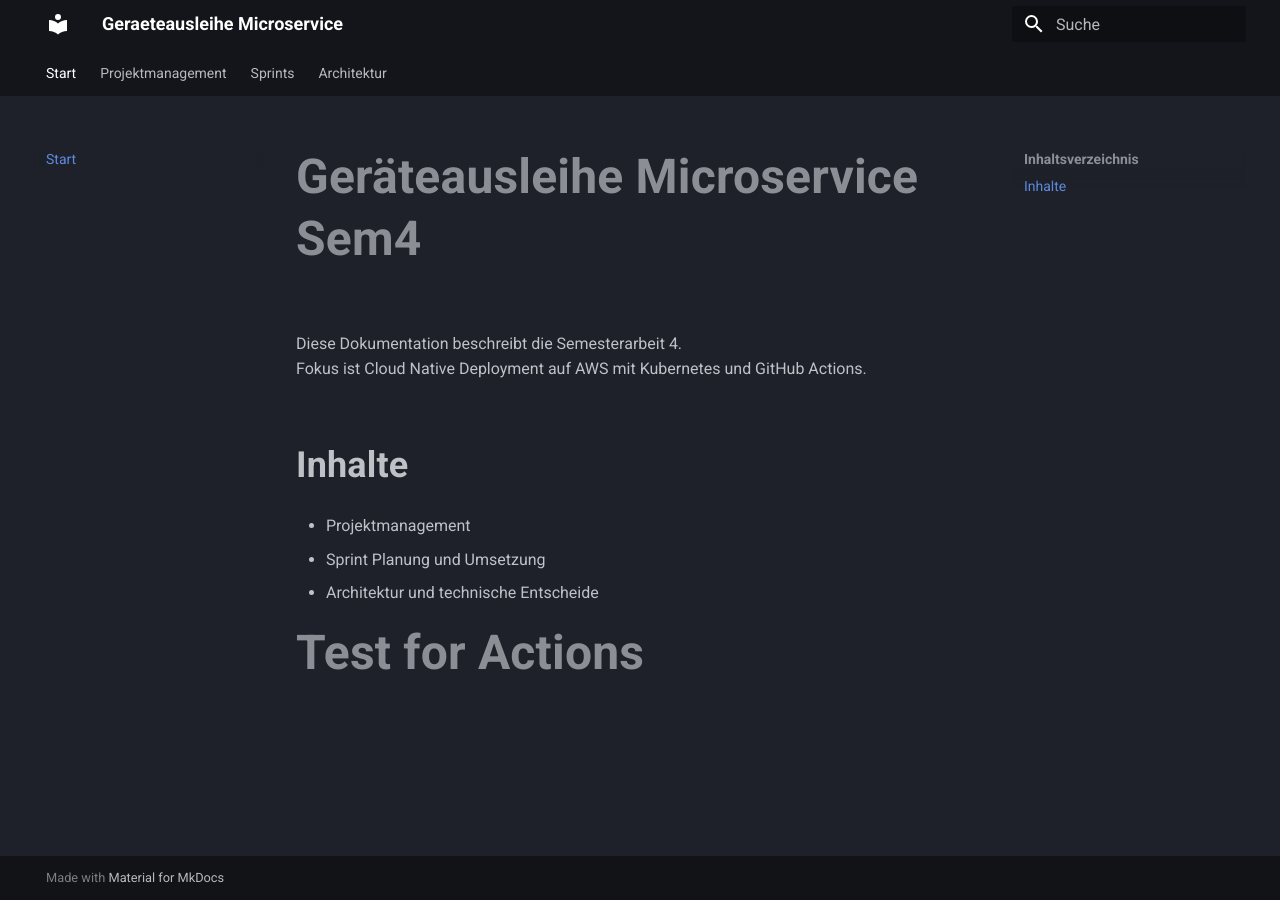
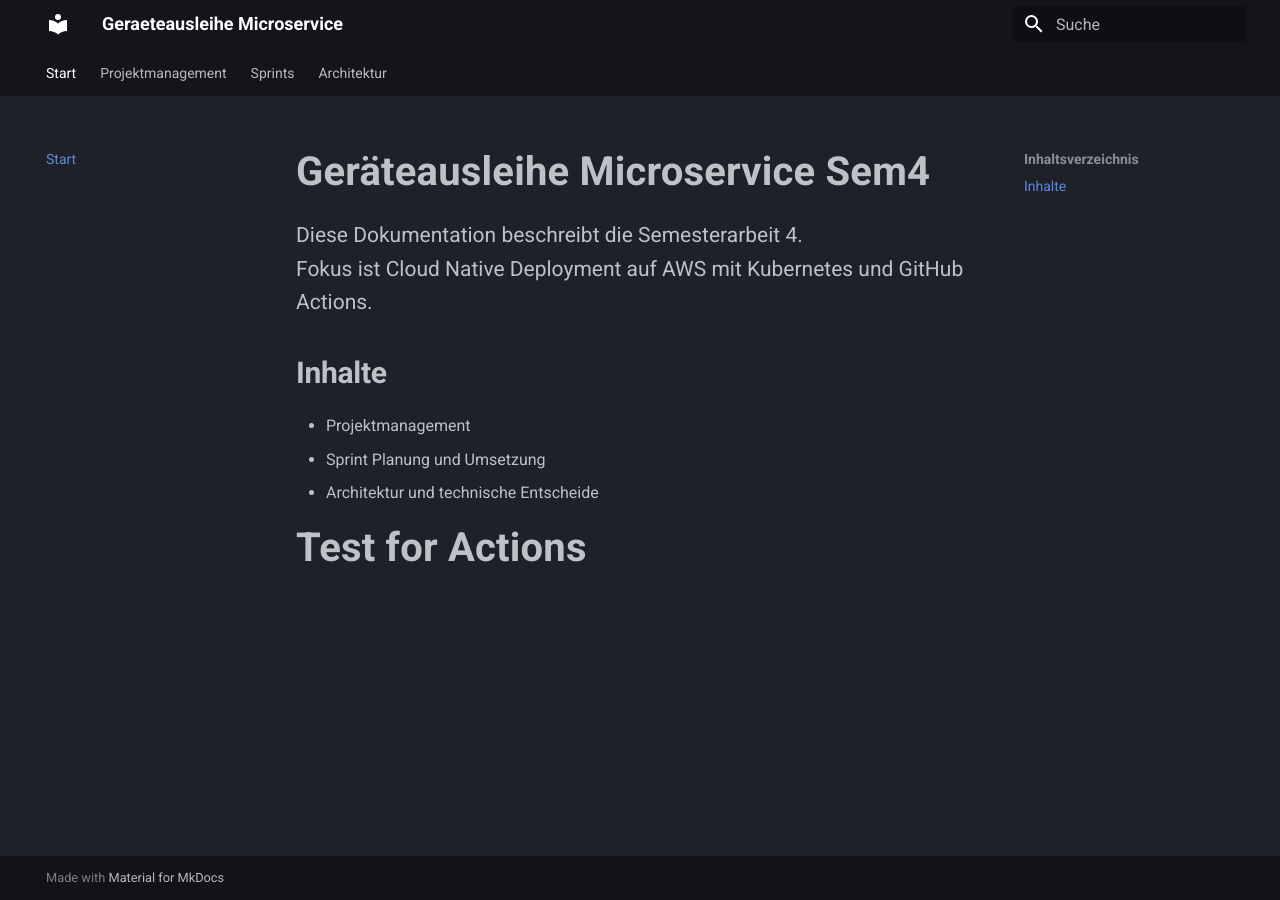
Before and after one commit to Cancani/geraeteausleihe-sem4, an MkDocs documentation site: the page built from docs/index.md, in a window 1280 px wide. Built offline with MkDocs 1.6.1 and Material for MkDocs 9.7.7, drawn with Linux system fonts in a browser that asks for light colours.

Commit message:
docs(style): refine typography for dark theme

```diff
--- a/docs/stylesheets/extra.css
+++ b/docs/stylesheets/extra.css
@@ -1,17 +1,22 @@
 .md-typeset h1 {
-  font-size: 2.4rem;
+  font-size: 2.0rem;
   font-weight: 800;
+  color: var(--md-default-fg-color);
   letter-spacing: 0.2px;
+  margin-bottom: 0.6rem;
 }
 
 .md-typeset h2 {
-  font-size: 1.8rem;
+  font-size: 1.5rem;
   font-weight: 750;
-  letter-spacing: 0.15px;
+  color: var(--md-default-fg-color);
+  margin-top: 1.6rem;
 }
 
-.md-typeset h3 {
-  font-weight: 700;
+.md-typeset p {
+  font-size: 1.05rem;
+  line-height: 1.6;
+  color: var(--md-default-fg-color);
 }
 
 .md-header__title {
```
